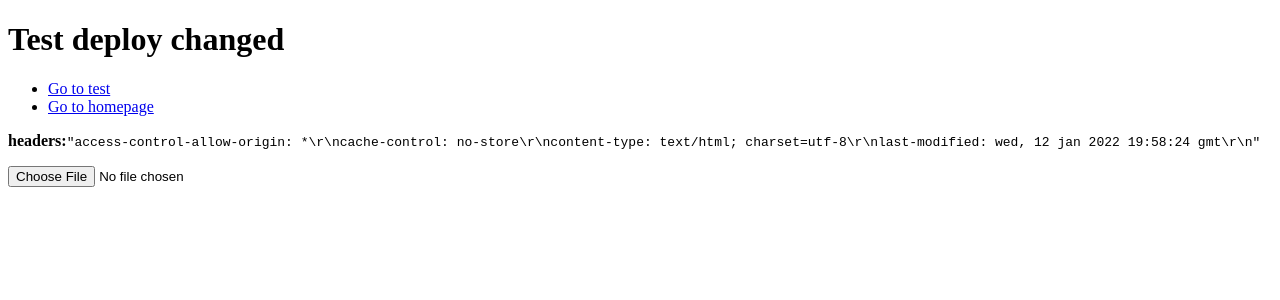
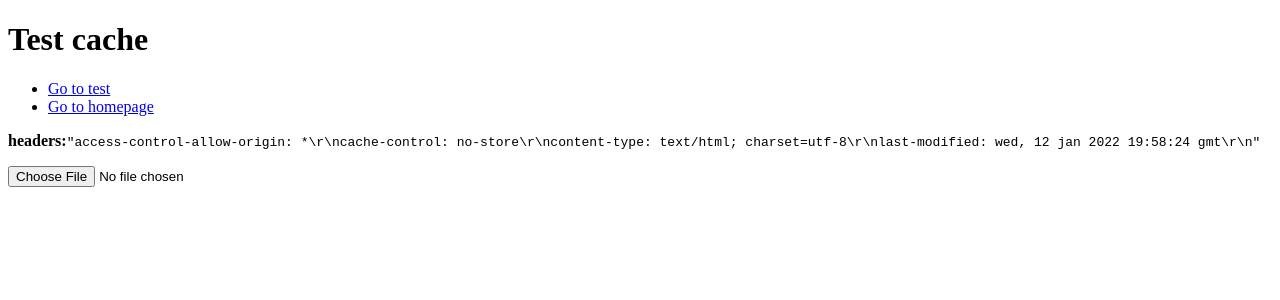
Before and after one commit to Corea98/ci-cd-aws-s3, an Angular app in the folder frontend/: page / in a window 1280 px wide. Shown: the top 300 px of the page. Built offline with nearby package versions, Linux system fonts and the light colour scheme.

Commit message:
test: cache

```diff
--- a/frontend/src/app/app.component.html
+++ b/frontend/src/app/app.component.html
@@ -1,4 +1,4 @@
-<h1>Test deploy changed</h1>
+<h1>Test cache</h1>
 
 <nav>
   <ul>
```
